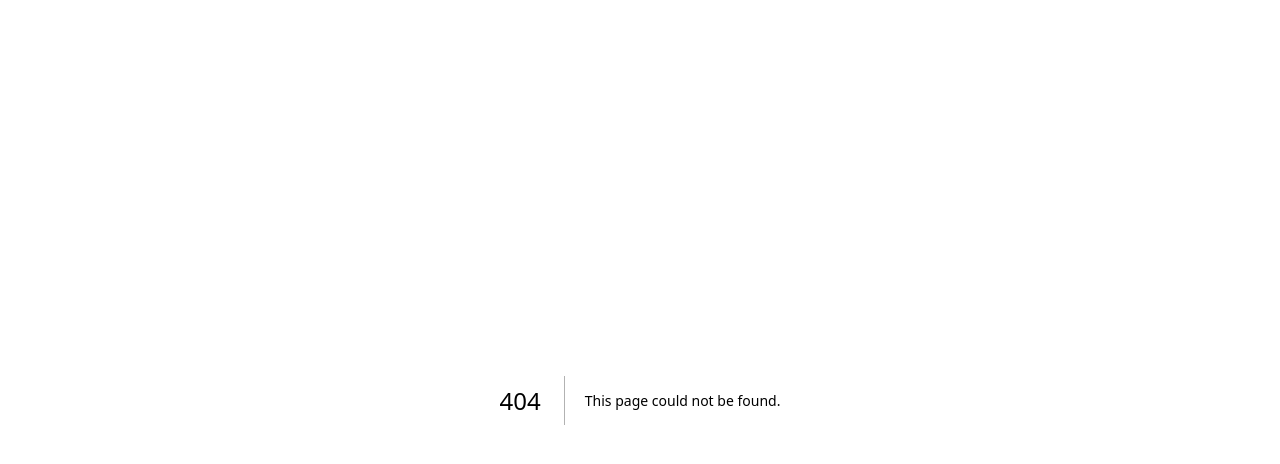
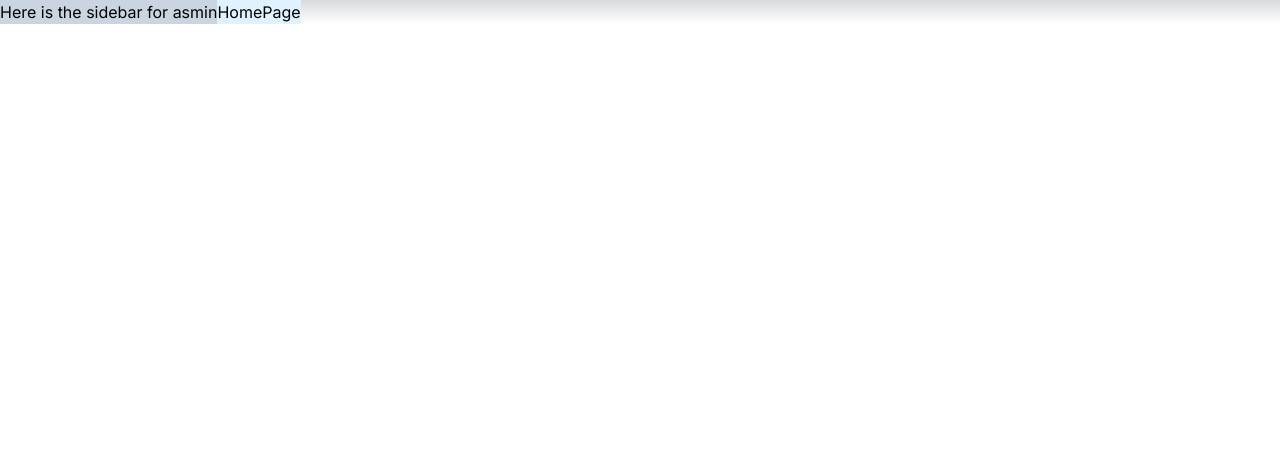
Before and after one commit to Viateur-akimana/Nextjs-emailing-navigation-and-routing, a Next.js app: page /admin in a window 1280 px wide. Before the commit this address had no page. Shown: the top 464 px of the page. Built offline with nearby package versions, Linux system fonts and the light colour scheme.

Commit message:
performing layout in nextjs

```diff
--- /dev/null
+++ b/app/admin/layout.tsx
@@ -0,0 +1,15 @@
+import React, { ReactNode } from 'react'
+
+interface Props{
+    children: ReactNode
+}
+const adminPage = ({children}:Props) => {
+  return (
+    <div className='flex'>
+        <aside className='bg-slate-300'>Here is the sidebar for asmin</aside>
+        <div className='bg-sky-100'>{children}</div>
+    </div>
+  )
+}
+
+export default adminPage
--- /dev/null
+++ b/app/admin/page.tsx
@@ -0,0 +1,9 @@
+import React from 'react'
+
+const HomePage = () => {
+  return (
+    <div>HomePage</div>
+  )
+}
+
+export default HomePage
--- a/app/users/UserTable.tsx
+++ b/app/users/UserTable.tsx
@@ -1,5 +1,6 @@
 import React from 'react';
 import Link from  "next/link";
+import { sort } from 'fast-sort';
 
 //this is  the interface
 interface User{
@@ -7,13 +8,18 @@ interface User{
     name:string;
     email:string;
 }
+interface Props{
+    sortOrder:string;
+}
+
 const getAllUsers = async()=>{
     const res = await fetch("https://jsonplaceholder.typicode.com/users");
     return res.json();
   }
 
-const userTable = async() => {
+const userTable = async({sortOrder}:Props) => {
     const users:User[] = await getAllUsers()
+    const sortedUser = sort(users).asc(sortOrder === "email" ? user => user.email : user => user.name)
   return (
     <div>
         <table className='table table-border border-black'>
@@ -28,7 +34,7 @@ const userTable = async() => {
     </tr>
   </thead>
   <tbody>
-    {users.map(user => <tr className='mx-2 py-0' key={user.id}>
+    {sortedUser.map(user => <tr className='mx-2 py-0' key={user.id}>
       <td>{user.name}</td>
       <td>{user.email}</td>
     </tr> )}
--- a/app/users/page.tsx
+++ b/app/users/page.tsx
@@ -1,16 +1,17 @@
 import React from 'react';
 import UserTable from './UserTable';
-interface sortOrder {
-  params:{sortOrder:string}
+
+interface SortOrder {
+  searchParams: { sortOrder: string };
 }
-const UsersPage = ({params:{sortOrder}}:Props) => {
-  console.log(sortOrder)
+
+const UsersPage = ({ searchParams: { sortOrder } }: SortOrder) => {
   return (
     <main className='m-3 '>
       <h1>Lists of the users</h1>
-      <UserTable />
+      <UserTable sortOrder={sortOrder} />
     </main>
-  )
-}
+  );
+};
 
-export default UsersPage
+export default UsersPage;
```
